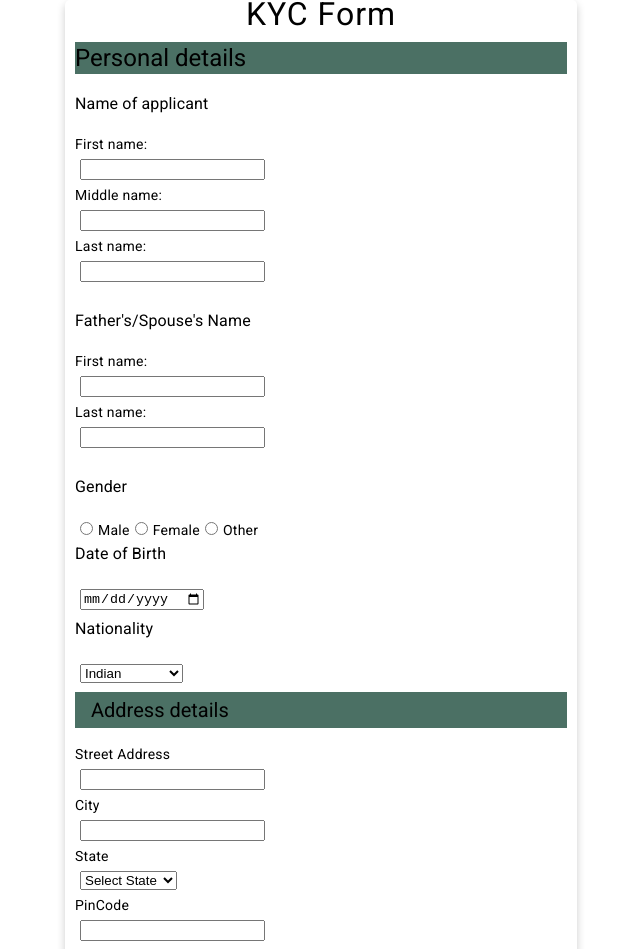
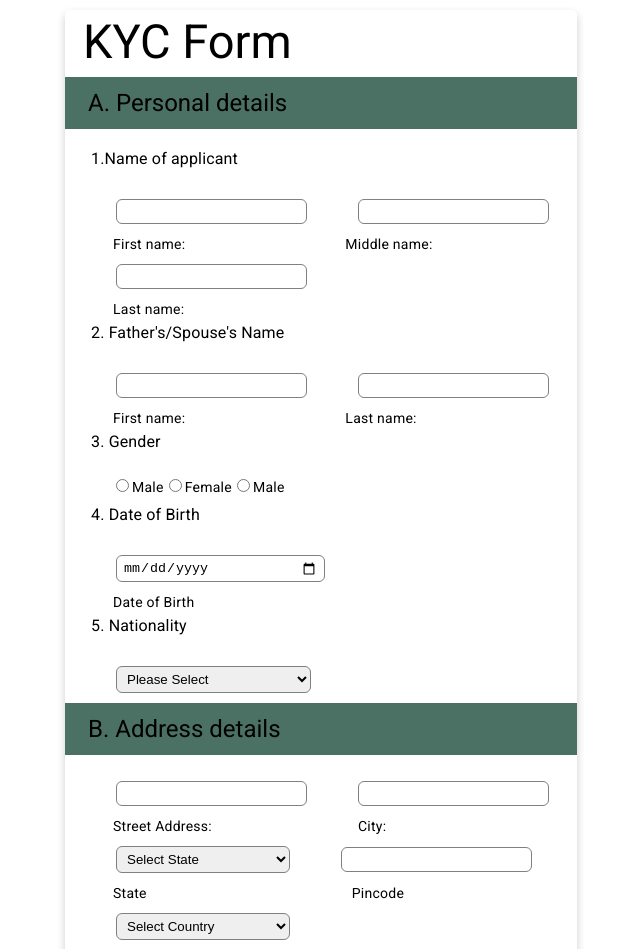
Before and after one commit to AbhitanshRIL/Mod-pro, an Angular app: page / in a window 1280 px wide. Shown: the top 949 px of the page, without its empty margins (335-975 px from the left). Built offline with nearby package versions, Linux system fonts and the light colour scheme.

Commit message:
monals commit

```diff
--- a/src/app/app.module.ts
+++ b/src/app/app.module.ts
@@ -12,6 +12,7 @@ import { MatButtonModule } from "@angular/material/button";
 import { FormsModule } from '@angular/forms';
 import { MatTableModule } from '@angular/material/table';
 import { ModerationFormComponent } from './moderation-form/moderation-form.component';
+import {MatFormFieldModule} from '@angular/material/form-field';
 
 @NgModule({
   declarations: [
@@ -27,7 +28,8 @@ import { ModerationFormComponent } from './moderation-form/moderation-form.compo
     FormsModule,
     MatCardModule,
     MatButtonModule,
-    MatTableModule
+    MatTableModule,
+    MatFormFieldModule,
   ],
   providers: [],
   bootstrap: [AppComponent]
--- a/src/app/moderation-form/moderation-form.component.css
+++ b/src/app/moderation-form/moderation-form.component.css
@@ -1,3 +1,7 @@
+
+.card{
+  margin-top: 10px;
+}
 .form{
 
     margin-left: 15%;
@@ -20,10 +24,12 @@
    .heading{
       background-color: #4b7064;
       text-align:left;
+      padding: 10px 23px;
    }
    .heading1{
-      font-size:xx-large;
-      text-align: center;
+    font-size: 47px;
+    text-align: left;
+    padding: 16px 0px 3px 18px;
    }
    .heading2{
     text-align: left;
@@ -59,3 +65,47 @@
       border: none;
 
     }
+    .fname{
+      padding: 4px 6px;
+    border-radius: 6px;
+    border: grey 1px solid;
+    margin: 10px 51px;
+    }
+    .lname{
+      padding: 4px 6px;
+    border-radius: 6px;
+    border: grey 1px solid;
+    }
+    .title{
+      margin-left: 26px;
+    }
+    .fname_label{
+      margin-left: 48px;
+    }
+    .lname_label{
+      margin-left: 160px;
+    }
+    .r_btn{
+      margin-left: 46px;
+      padding: 4px 0px;
+    }
+    .dropdown{
+      padding: 4px 6px;
+    border-radius: 6px;
+    border: grey 1px solid;
+    margin: 10px 51px;
+    width: 38%;
+    }
+    .state_drop{
+      padding: 4px 6px;
+      border-radius: 6px;
+      border: grey 1px solid;
+      margin: 10px 51px;
+      width: 34%;
+    }
+    .city_label{
+      margin-left: 146px;
+    }
+    .pincode_label{
+      margin-left: 205px;
+    }
--- a/src/app/moderation-form/moderation-form.component.html
+++ b/src/app/moderation-form/moderation-form.component.html
@@ -1,94 +1,153 @@
 
-  <div class="row">
+
+
 
     <form>
 
       <div class="card">
-        <div class="container">
+        <div class="row">
           <div class="col-lg-12">
-          <h4 class="heading1">KYC Form</h4>
-          <h1 class="heading">Personal details</h1>
-          <h3>Name of applicant</h3>
-          <div class="col-lg-6"></div>
-          <label for="fname">First name:</label><br>
-          <input type="text" id="fname" name="fname" value=""><br>
-          <label for="mname">Middle name:</label><br>
-          <input type="text" id="mname" name="mname" value=""><br>
-          <label for="lname">Last name:</label><br>
-          <input type="text" id="lname" name="lname" value=""><br><br>
+          <h1 class="heading1">KYC Form</h1>
+          <h1 class="heading"> A. Personal details</h1>
+
+          <!-- applicant detail-->
+          <h3 class="title">1.Name of applicant</h3>
+
+          <div class="row">
+          <input type="text" id="fname" name="fname" value="" class="fname">
+          <input type="text" id="mname" name="mname" value="" class="lname">
           </div>
-         <div class="col-lg-12">
-          <h3> Father's/Spouse's Name</h3>
-          <div class="col-lg-6"></div>
-          <label for="fname">First name:</label><br>
-          <input type="text" id="fname" name="fname" value=""><br>
-          <label for="lname">Last name:</label><br>
-          <input type="text" id="lname" name="lname" value=""><br><br>
+
+          <div class="row">
+          <label for="fname" class="fname_label">First name:</label>
+          <label for="mname" class="lname_label">Middle name:</label>
           </div>
-         <div class="col-lg-12">
-            <label for="gender"><h3>Gender</h3></label>
+
+          <div class="row">
+            <input type="text" id="lname" name="lname" value="" class="fname">
+          </div>
+          <div class="row">
+          <label for="lname"  class="fname_label">Last name:</label><br>
+        </div>
+
+        <!-- fathr detail-->
+        <h3 class="title">2. Father's/Spouse's Name</h3>
+
+        <div class="row">
+        <input type="text" id="fname" name="fname" value="" class="fname">
+        <input type="text" id="mname" name="mname" value="" class="lname">
+        </div>
+
+        <div class="row">
+        <label for="fname" class="fname_label">First name:</label>
+        <label for="mname" class="lname_label">Last name:</label>
+        </div>
+
+
+          <!-- Gender detail-->
+          <h3 class="title">3. Gender</h3>
+
+          <div class="row r_btn">
             <input type="radio" id="male" name="male" value="male">
             <label for="html">Male</label>
             <input type="radio" id="female" name="female" value="female">
             <label for="html">Female</label>
             <input type="radio" id="other" name="other" value="other">
-            <label for="html">Other</label>
-          <div>
-           <label for="dateOfBirth"><h3>Date of Birth</h3></label>
-           <input type="date" id="dateOfBirth" name="dateOfBirth"required>
+            <label for="html">Male</label>
           </div>
-           <!-- <div> -->
-         <label for="nationality"><h3>Nationality</h3></label>
-         <select name="nationality" id="nationality">
+
+
+
+
+           <!-- bday detail-->
+        <h3 class="title">4. Date of Birth</h3>
+
+        <div class="row">
+          <input type="date" id="dateOfBirth" name="dateOfBirth"required class="dropdown">
+        </div>
+
+        <div class="row">
+        <label for="dateOfBirth" class="fname_label">Date of Birth</label>
+        </div>
+
+          <!-- Nationality detail-->
+          <h3 class="title">5. Nationality</h3>
+
+          <div class="row">
+            <select name="nationality" id="nationality" class="dropdown">
+              <option value="Indian">Please Select</option>
               <option value="Indian">Indian</option>
               <option value="United States">United States</option>
               <option value="Albania">Albania</option>
               <option value="Algeria">Algeria</option>
               </select>
-
           </div>
 
+
+
+
+           <!-- address detail-->
+           <h1 class="heading"> B. Address details</h1>
+
+        <div class="row">
+        <input type="text" id="sname" name="sname" value="" class="fname">
+        <input type="text" id="city" name="city" value="" class="lname">
         </div>
-        <div class="container">
-        <h1 class="heading2">Address details</h1>
-         <!-- <h3 class="sub">Address for Correspondence</h3> -->
-        <!-- <div class="col-lg-12">
-          <input type="text" id="address" name="address" value=""><br> -->
-        <div class="col-lg-6"></div>
-        <label for="sname"> Street Address</label><br>
-        <input type="text" id="sname" name="sname" value=""><br>
-        <label for="cname">City</label><br>
-        <input type="text" id="cname" name="cname" value=""><br>
-        <label for="stname"> State</label><br>
-        <select name="stname" id="stname">
+
+        <div class="row">
+        <label for="fname" class="fname_label">Street Address:</label>
+        <label for="mname" class="city_label">City:</label>
+        </div>
+
+        <div class="row">
+          <select name="stname" id="stname" class="state_drop">
             <option value="Select State">Select State</option>
             <option value="Maharashtra">Maharashtra</option>
             <option value="Bihar">Bihar</option>
             <option value="UP">UP</option>
             <option value="Haryana">Haryana</option>
-        </select> <br>
-        <!-- <input type="text" id="sname" name="sname" value=""><br> -->
-        <label for="pinname"> PinCode</label><br>
-        <input type="text" id="pinname" name="pinname" value=""><br>
-        <label for="coname"> Country</label><br>
-        <select name="coname" id="coname">
+          </select>
+          <input type="text" id="city" name="city" value="" class="lname">
+          </div>
+
+          <div class="row">
+          <label for="fname" class="fname_label">State</label>
+          <label for="mname" class="pincode_label">Pincode</label>
+          </div>
+
+          <div class="row">
+            <select name="coname" id="coname" class="state_drop">
               <option value="Select Country">Select Country</option>
               <option value="Indian">Indian</option>
               <option value="Canada">Canada</option>
               <option value="Germany">Germany</option>
               <option value="United States">United States</option>
-        </select> <br>
-        <!-- <input type="text" id="coname" name="coname" value=""><br> -->
+            </select>
             </div>
 
-       <div class="Header">
-        <h1 class="heading3">File Upload
-      </h1>
 
+
+            <!--img upload-->
+            <h1 class="heading"> C. File Upload </h1>
+
+            <div class="row">
+            <input type="file" id="img" name="img" accept="image/*" class="fname">
             </div>
+
+
+
             <div>
               <button type="submit" class="submit-button" value="Submit">submit</button>
               </div>
+
+
+        </div>
+
+
+
+
+      </div>
+
       <!-- <div class="container">
         <div class="col-lg-12">
           <button type="button"  data-component="button" data-content="">Submit</button>
@@ -97,5 +156,3 @@
         </div>
 
     </form>
-
-  </div>
--- a/src/app/moderation/moderation.component.css
+++ b/src/app/moderation/moderation.component.css
@@ -50,3 +50,6 @@
     text-align: center;
     margin-top:0.5rem;
   }
+  .row1{
+    display: flex;
+  }
```
Lines whose indentation alone changed are shown as unchanged.
